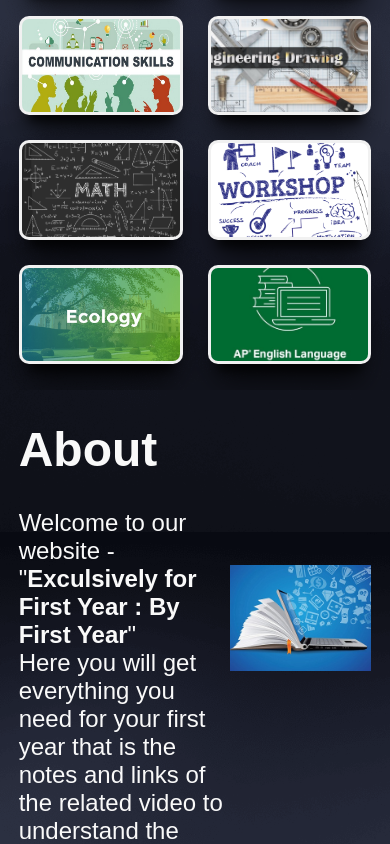
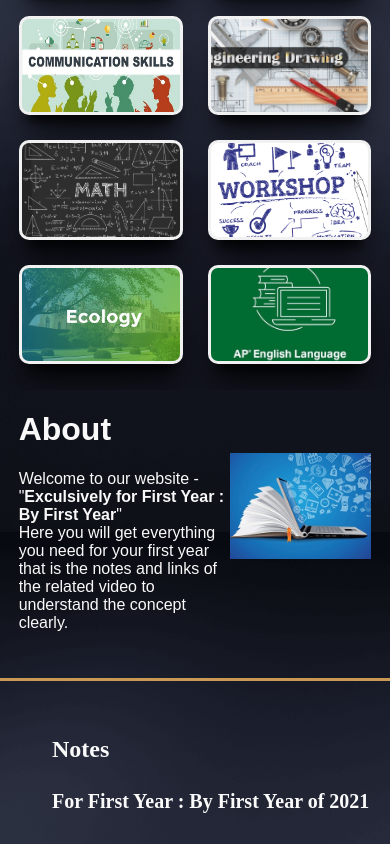
Before and after one commit to Sambhav-Sam/Hackhathon, a plain HTML site: page index.html in a window 390 px wide. Shown: the part 1156-2000 px from the top of the page. Drawn offline with Linux system fonts and the light colour scheme.

Commit message:
Making Responsive

```diff
--- a/style.css
+++ b/style.css
@@ -209,7 +209,7 @@ a {
 
 .about::after {
   background: url("/images/home-background.png") center center / cover no-repeat
-  fixed;
+    fixed;
 }
 .left {
   flex: 0.4;
@@ -221,7 +221,7 @@ a {
   object-fit: contain;
 }
 .right {
-  font-size: 1.5rem;
+  /* font-size: 1.5rem; */
   flex: 0.6;
 }
 .page-footer {
@@ -302,3 +302,14 @@ a {
   display: flex;
   justify-content: center;
 }
+
+@media screen and (max-width: 600px) {
+  .left img {
+    align-items: center;
+    justify-content: center;
+    display: flex;
+  }
+  .info {
+    padding: 0px calc(3.5vw + 5px);
+  }
+}
```
